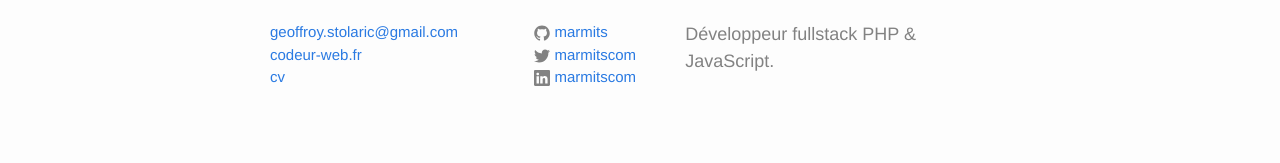
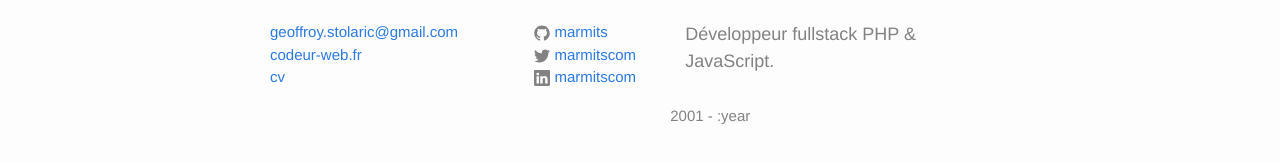
Before and after one commit to marmits/marmits.github.io, a Jekyll site: the page built from _posts/2024-02-14-read-cv-link.markdown, in a window 1280 px wide. Shown: the part 381-544 px from the top of the page. Built offline with Jekyll 4.4.1, drawn with Linux system fonts in a browser that asks for light colours.

Commit message:
test year

```diff
--- a/_config.yml
+++ b/_config.yml
@@ -14,3 +14,4 @@ jsonresume_url: "cv"
 # Build settings
 markdown: kramdown
 permalink: /:year/:title:output_ext
+year: :year
--- a/_includes/footer.html
+++ b/_includes/footer.html
@@ -68,6 +68,9 @@
       <div class="footer-col  footer-col-3">
         <p class="text description">{{ site.description }}</p>
       </div>
+
+      <div>2001 - {{ site.year }}</div>
+
     </div>
 
   </div>
```
